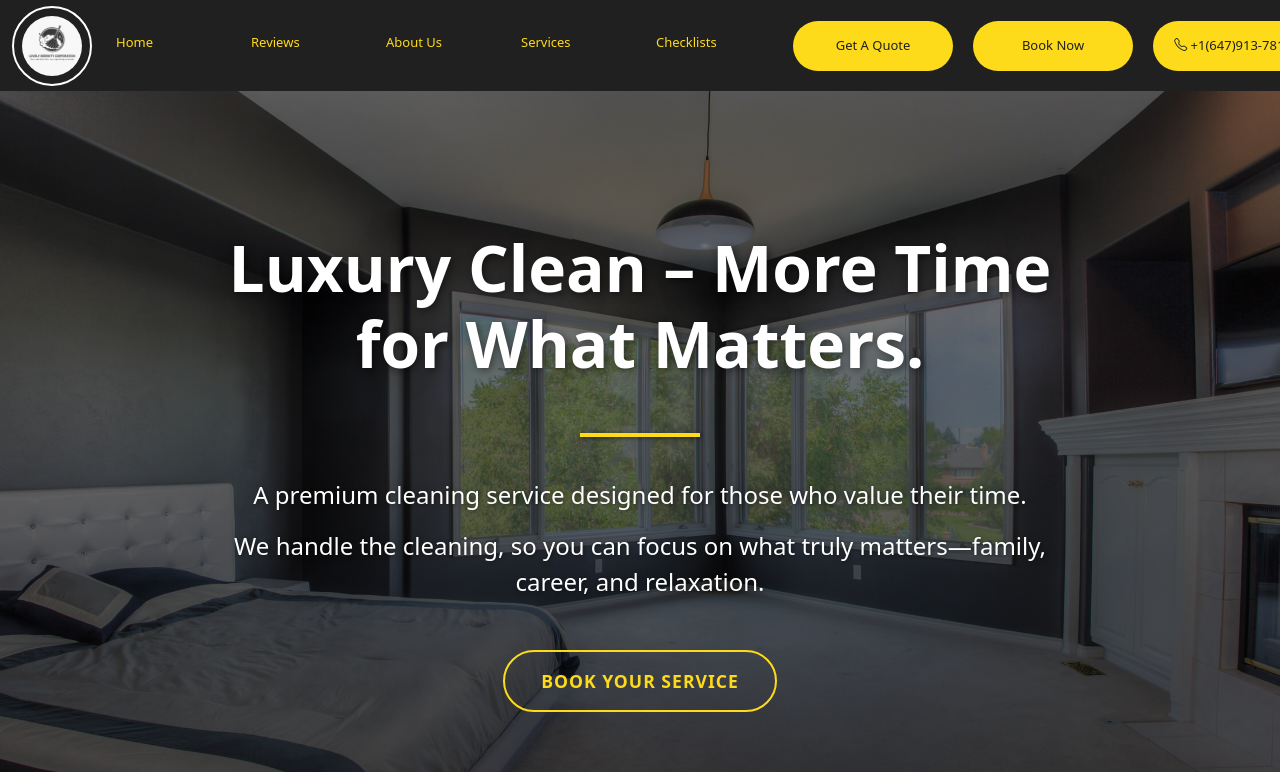
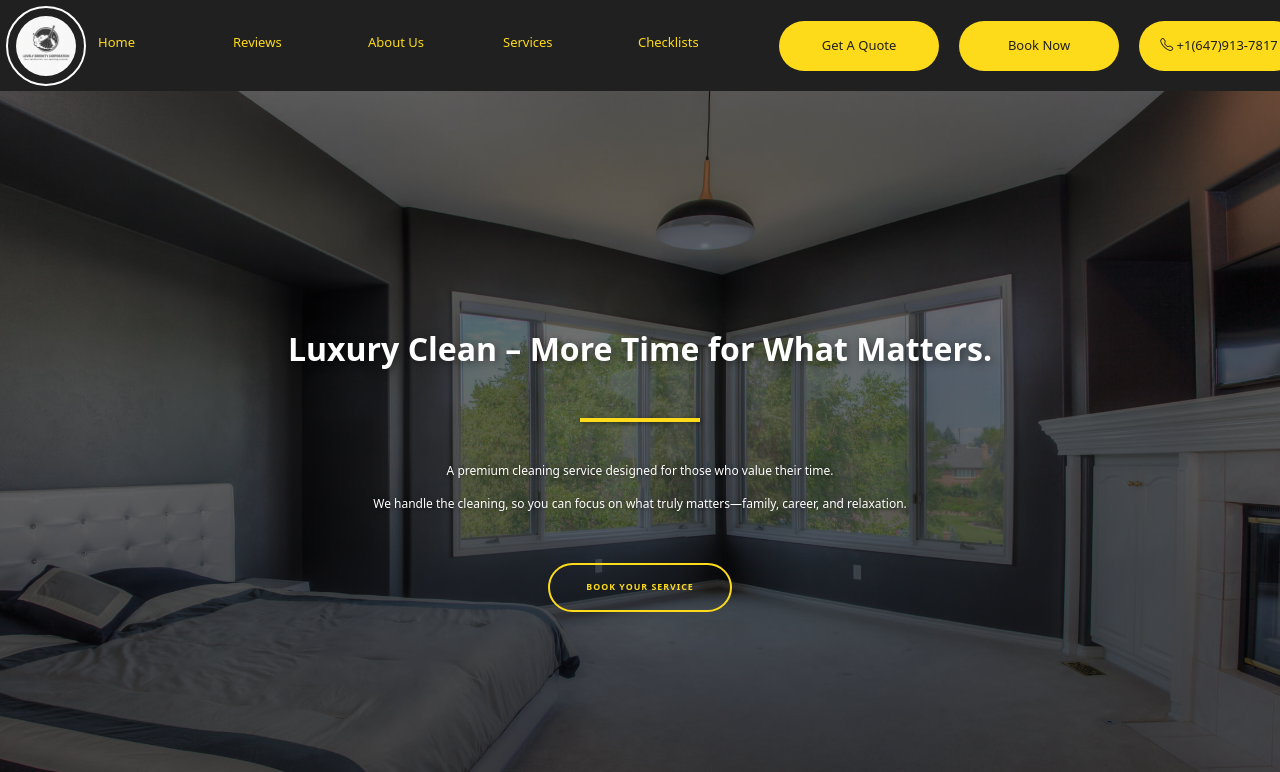
Before and after one commit to DjaniNanda/Online-Booking-Cleaning-Services, a React (Create React App) app in the folder frontend/: page / in a window 1280 px wide. Shown: the top 772 px of the page. Built offline with nearby package versions, Linux system fonts and the light colour scheme.

Commit message:
Update Homepage.css

```diff
--- a/frontend/src/views/Homepage.css
+++ b/frontend/src/views/Homepage.css
@@ -13,7 +13,7 @@ html {
   font-family: "Poppins", -apple-system, BlinkMacSystemFont, "Segoe UI", Roboto, Oxygen, Ubuntu, Cantarell, "Open Sans",
     "Helvetica Neue", sans-serif;
   scroll-behavior: smooth;
-  font-size: 16px;
+  font-size: 8px;
 }
 .homepage-container {
   width: 100%;
```
